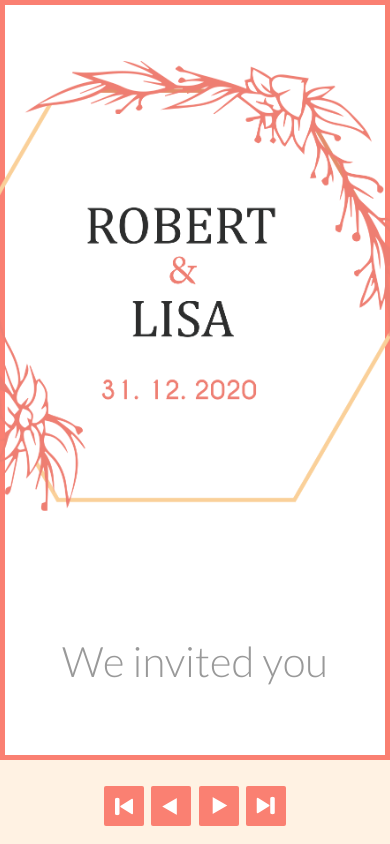
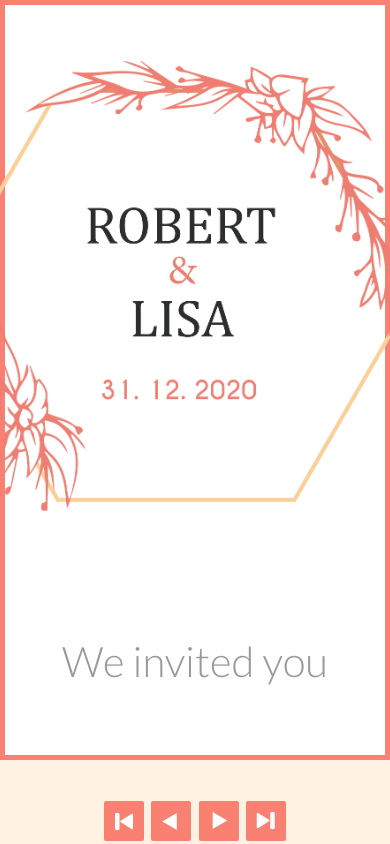
Before and after one commit to hestu14/bliis_sample2, a plain HTML site: page index.html in a window 390 px wide. Shown: the top 844 px of the page. Drawn offline with nearby package versions, Linux system fonts and the light colour scheme.

Commit message:
fix nav margin in mobile screen

```diff
--- a/styles/demo4.css
+++ b/styles/demo4.css
@@ -93,6 +93,12 @@
 	text-align: center;
 }
 
+@media (max-width: 992px) {
+	.bb-custom-wrapper > nav {
+		bottom: 5px;
+	}
+}
+
 .bb-custom-wrapper > nav a {
 	display: inline-block;
 	width: 40px;
```
